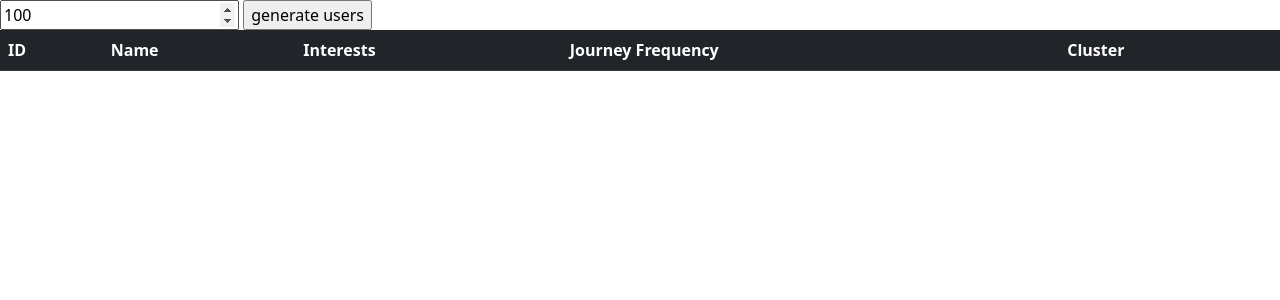
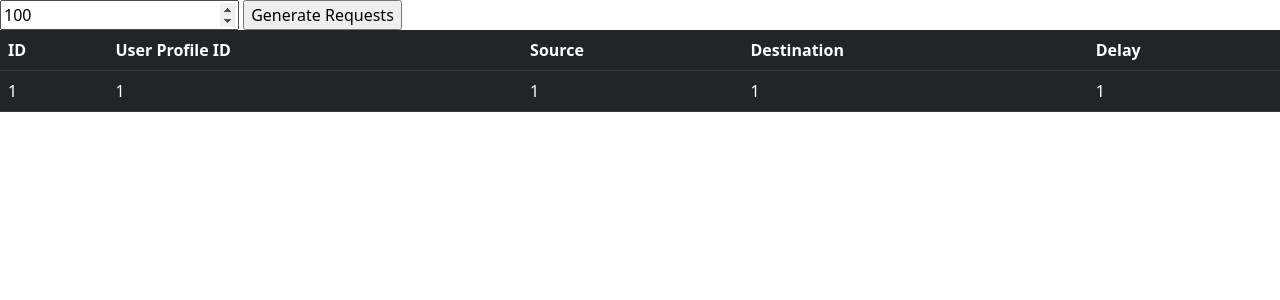
Before and after one commit to black-fractal/HackZurich2022_KiNG, a Django app: page /schindler/simulation/ in a window 1280 px wide. Shown: the top 300 px of the page. Run offline with Django 4.2, Linux system fonts and the light colour scheme; tables that the repository leaves empty hold one stand-in row (values such as "Sample post"); lists and menus that the app fills with data are empty.

Commit message:
implemented simulation and some bug fixes

```diff
--- a/schindler/api/simulation.py
+++ b/schindler/api/simulation.py
@@ -21,6 +21,9 @@
         dst = random.randint(-1, 11)
         if src != dst:
             break
-    user_request = Simulation( user_profile=random.choice( sorted( UserProfile.objects.all() ) ), source=src, destination=dst, delay=random.randint(0, 30) )
+
+    user_ids = [user.id for user in UserProfile.objects.all()]
+    user_request = Simulation(user_profile_id=random.choice(user_ids), source=src, destination=dst,
+                              delay=random.randint(0, 30))
     user_request.save()
     return user_request.to_json()
--- a/schindler/models.py
+++ b/schindler/models.py
@@ -40,6 +40,7 @@
     def get_interests_list(self):
         return self.interests.split(',')
 
+
 class Simulation(models.Model):
     user_profile = models.ForeignKey(UserProfile, on_delete=models.CASCADE, related_name='SimulationUserProfile', null=True)
     source = models.IntegerField()
@@ -49,7 +50,7 @@
     def to_json(self):
         return {
             'id': self.id,
-            'user_profile': self.user_profile,
+            'user_profile_id': self.user_profile.id,
             'source': self.source,
             'destination': self.destination,
             'delay': self.delay,
--- a/templates/schindler/simulation.html
+++ b/templates/schindler/simulation.html
@@ -3,25 +3,25 @@
 {% block title %} - Users{% endblock %}
 {% block content %}
     <form method="post" id="form-submit">
-        <input type="number" value="100" placeholder="100" id="number_user">
-        <input type="submit" value="generate users" id="submit">
+        <input type="number" value="100" placeholder="100" id="number_request">
+        <input type="submit" value="Generate Requests" id="submit">
     </form>
     <div id="users">
-        <table class="table table-dark table-hover" id="users_table">
+        <table class="table table-dark table-hover" id="simulation_table">
             <tr>
-                <th> ID</th>
-                <th> Name</th>
-                <th> Interests</th>
-                <th> Journey Frequency</th>
-                <th> Cluster</th>
+                <th>ID</th>
+                <th>User Profile ID</th>
+                <th>Source</th>
+                <th>Destination</th>
+                <th>Delay</th>
             </tr>
-            {% for user in users %}
+            {% for request in simulation %}
                 <tr>
-                    <td>{{ user.id }}</td>
-                    <td>{{ user.name }}</td>
-                    <td>{{ user.interests }}</td>
-                    <td>{{ user.journey_frequency }}</td>
-                    <td>{{ user.cluster.id }}</td>
+                    <td>{{ request.id }}</td>
+                    <td>{{ request.user_profile.id }}</td>
+                    <td>{{ request.source }}</td>
+                    <td>{{ request.destination }}</td>
+                    <td>{{ request.delay }}</td>
                 </tr>
             {% endfor %}
         </table>
@@ -33,18 +33,18 @@
         $(document).ready(function () {
             $('#form-submit').submit(function (e) {
                 e.preventDefault();
-                let number = $("#number_user").val();
-                $.post("{% url 'schindler-users-generate' %}", {
-                    'users': number
-                }, function (users) {
-                    for (let i = 0; i < users.length; i++) {
-                        let user = users[i];
-                        let id = user["id"];
-                        let name = user["name"];
-                        let interests = user["interests"];
-                        let journey_frequency = user["journey_frequency"];
-                        let cluster = user["cluster"];
-                        $(`<tr><td>${id}</td><td>${name}</td><td>${interests}</td><td>${journey_frequency}</td><td>${cluster}</td></tr>`).appendTo('#users_table')
+                let number = $("#number_request").val();
+                $.post("{% url 'schindler-simulation-generate' %}", {
+                    'simulation': number
+                }, function (simulation) {
+                    for (let i = 0; i < simulation.length; i++) {
+                        let request = simulation[i];
+                        let id = request["id"];
+                        let user_profile_id = request["user_profile_id"];
+                        let source = request["source"];
+                        let destination = request["destination"];
+                        let delay = request["delay"];
+                        $(`<tr><td>${id}</td><td>${user_profile_id}</td><td>${source}</td><td>${destination}</td><td>${delay}</td></tr>`).appendTo('#simulation_table')
                     }
 
                 })
--- a/templates/schindler/users.html
+++ b/templates/schindler/users.html
@@ -4,7 +4,7 @@
 {% block content %}
     <form method="post" id="form-submit">
         <input type="number" value="100" placeholder="100" id="number_user">
-        <input type="submit" value="generate users" id="submit">
+        <input type="submit" value="Generate Users" id="submit">
     </form>
     <div id="users">
         <table class="table table-dark table-hover" id="users_table">
```
Also changed, not shown: templates/schindler/lifts.html (+8 -0 lines).
